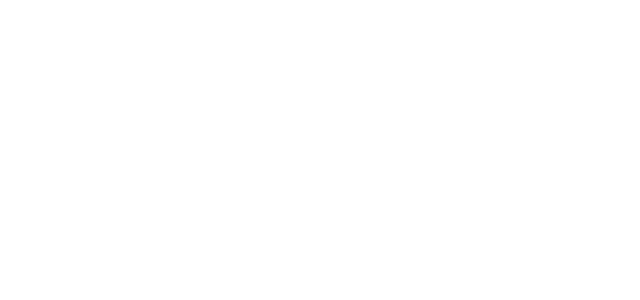
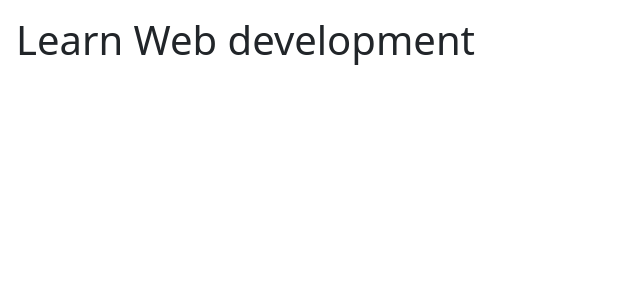
Before and after one commit to bingiulioliu/react-use-state, a React (Vite) app: page / in a window 1280 px wide. Shown: the top 300 px of the page, without its empty margins (0-640 px from the left). Built offline with nearby package versions, Linux system fonts and the light colour scheme.

Commit message:
ADD h1 title

```diff
--- a/src/App.jsx
+++ b/src/App.jsx
@@ -1,8 +1,9 @@
-import HelloClasse154 from "./components/Languages";
+import Languages from "./components/Languages.jsx";
+import Title from "./components/Title.jsx";
 
 function App() {
-  return
-    <>
+  return <>
+      <Title/>
     </>
   ;
 }
--- a/src/components/Title.jsx
+++ b/src/components/Title.jsx
@@ -0,0 +1,9 @@
+import styles from "./languages.module.css";
+
+function Title() {
+    return <>
+        <h1 className="m-3">Learn Web development</h1>
+    </>
+    ;
+}
+export default Title;
```
